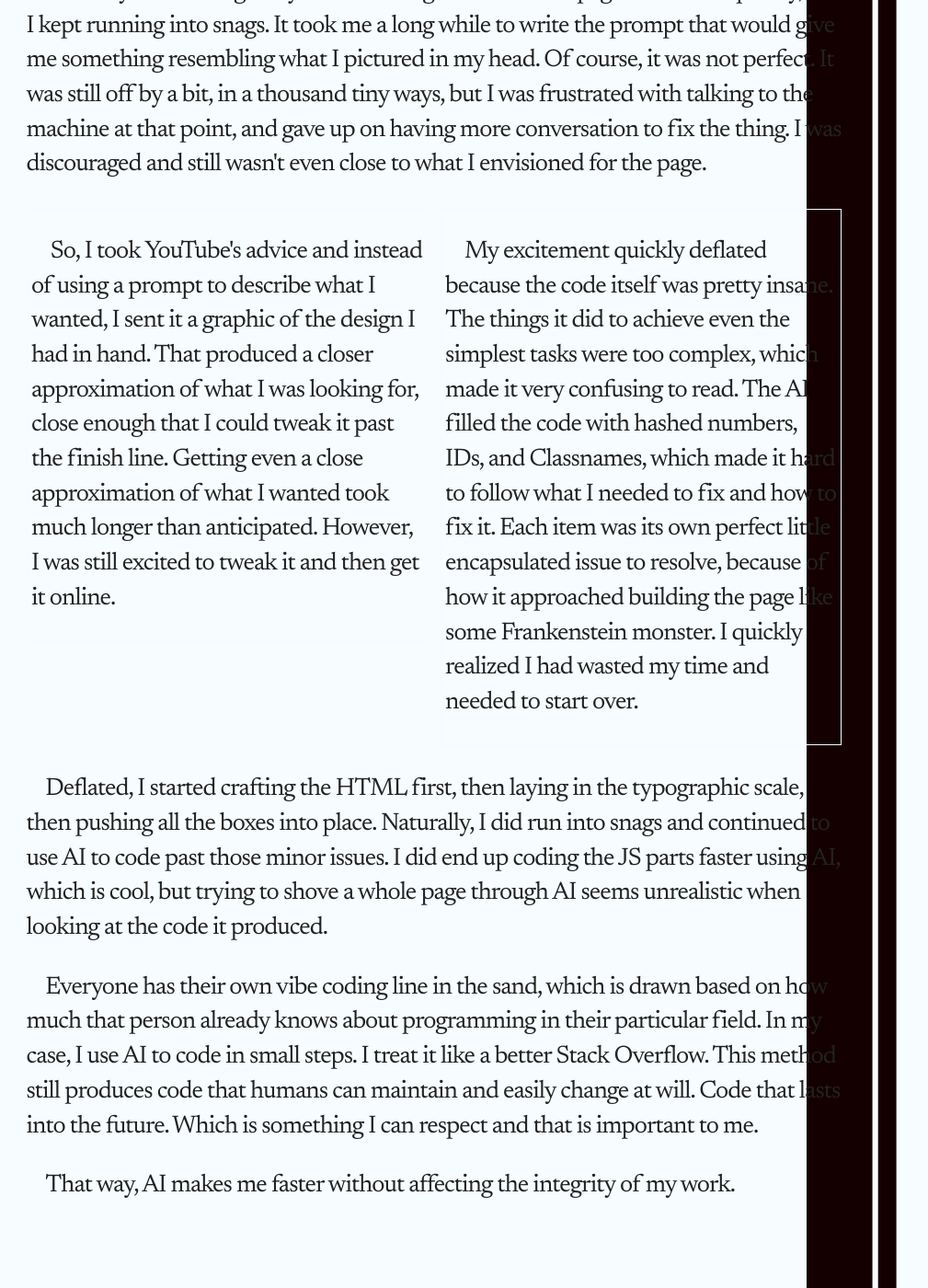
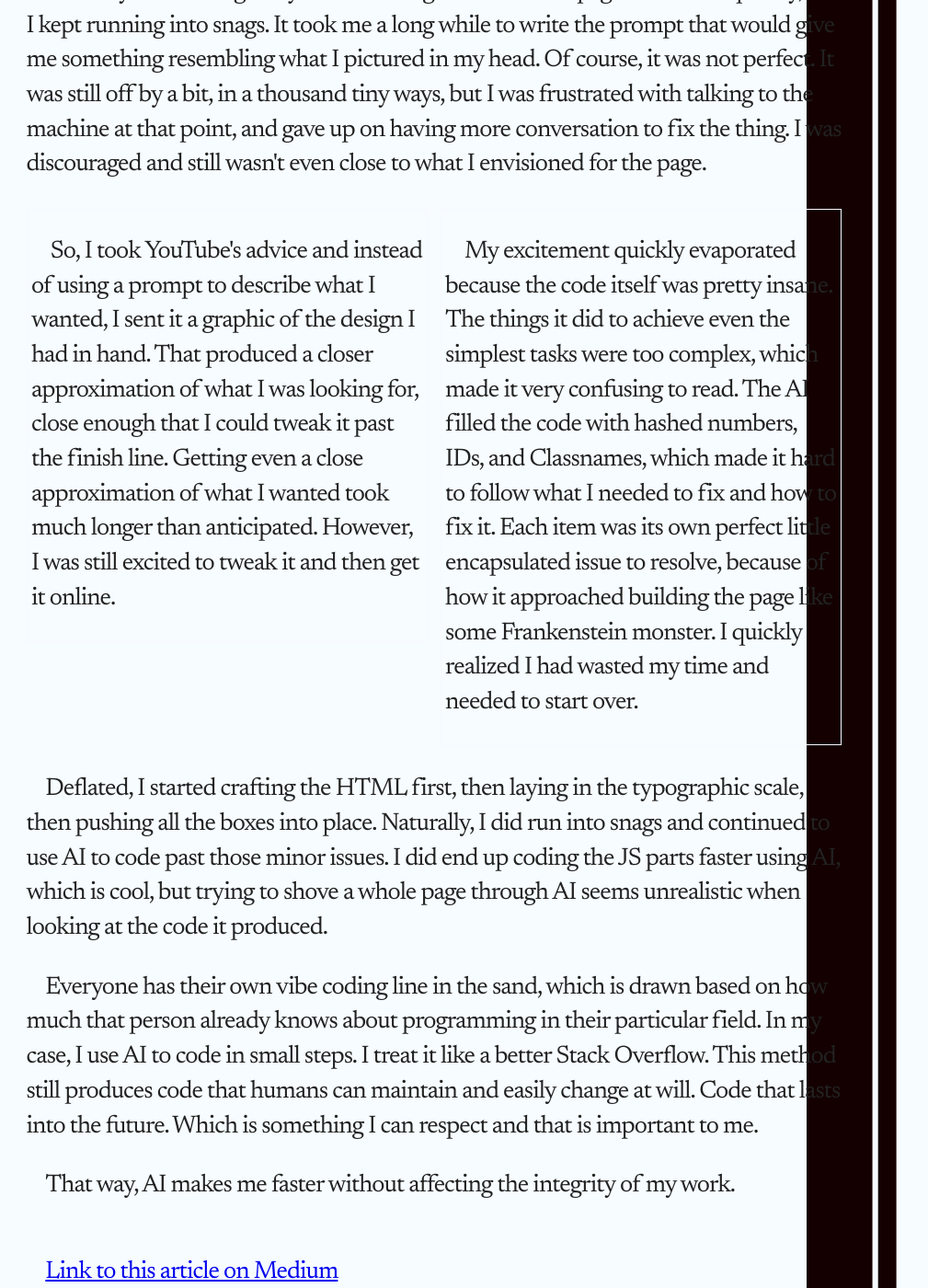
Before and after one commit to ianvanhoof/ianvanhoof.github.io, a Jekyll site: the page built from _posts/2025-08-05-StillChallenging.html, in a window 1280 px wide and 1400 px high, scrolled down 578 px. Shown: the whole window at 92% size, without its empty margins (0-1009 px from the left). Built offline with Jekyll 4.4.1, drawn with Linux system fonts in a browser that asks for light colours.

Commit message:
Addiing Medium link

```diff
--- a/_posts/2025-08-05-StillChallenging.html
+++ b/_posts/2025-08-05-StillChallenging.html
@@ -23,7 +23,7 @@ layout: post
             Getting even a close approximation of what I wanted took much longer than anticipated. However, I was still excited to tweak it and then get it online. </p>
     </div>
     <div class="cel-50-b">
-        <p>My excitement quickly deflated because the code itself was pretty insane. The things it did to achieve even the simplest tasks were too complex, which made it very confusing to read. The AI filled the code with hashed numbers, IDs, and Classnames, which made it hard to follow what I needed to fix and how to fix it. Each item was its own perfect little encapsulated issue to resolve, because of how it approached building the page like some Frankenstein monster.
+        <p>My excitement quickly evaporated because the code itself was pretty insane. The things it did to achieve even the simplest tasks were too complex, which made it very confusing to read. The AI filled the code with hashed numbers, IDs, and Classnames, which made it hard to follow what I needed to fix and how to fix it. Each item was its own perfect little encapsulated issue to resolve, because of how it approached building the page like some Frankenstein monster.
             I quickly realized I had wasted my time and needed to start over. </p>
     </div>
 </section>
@@ -34,5 +34,7 @@ layout: post
     <p>That way, AI makes me faster without affecting the integrity of my work. </p>
 </section>
 <section class="cel-100">
-    <p>&nbsp;</p>
+    <p>
+        <a href="https://medium.com/@ianvanhoof/it-seems-i-am-not-a-vibe-coder-67afeba06875">Link to this article on Medium</a>
+    </p>
 </section>
```
